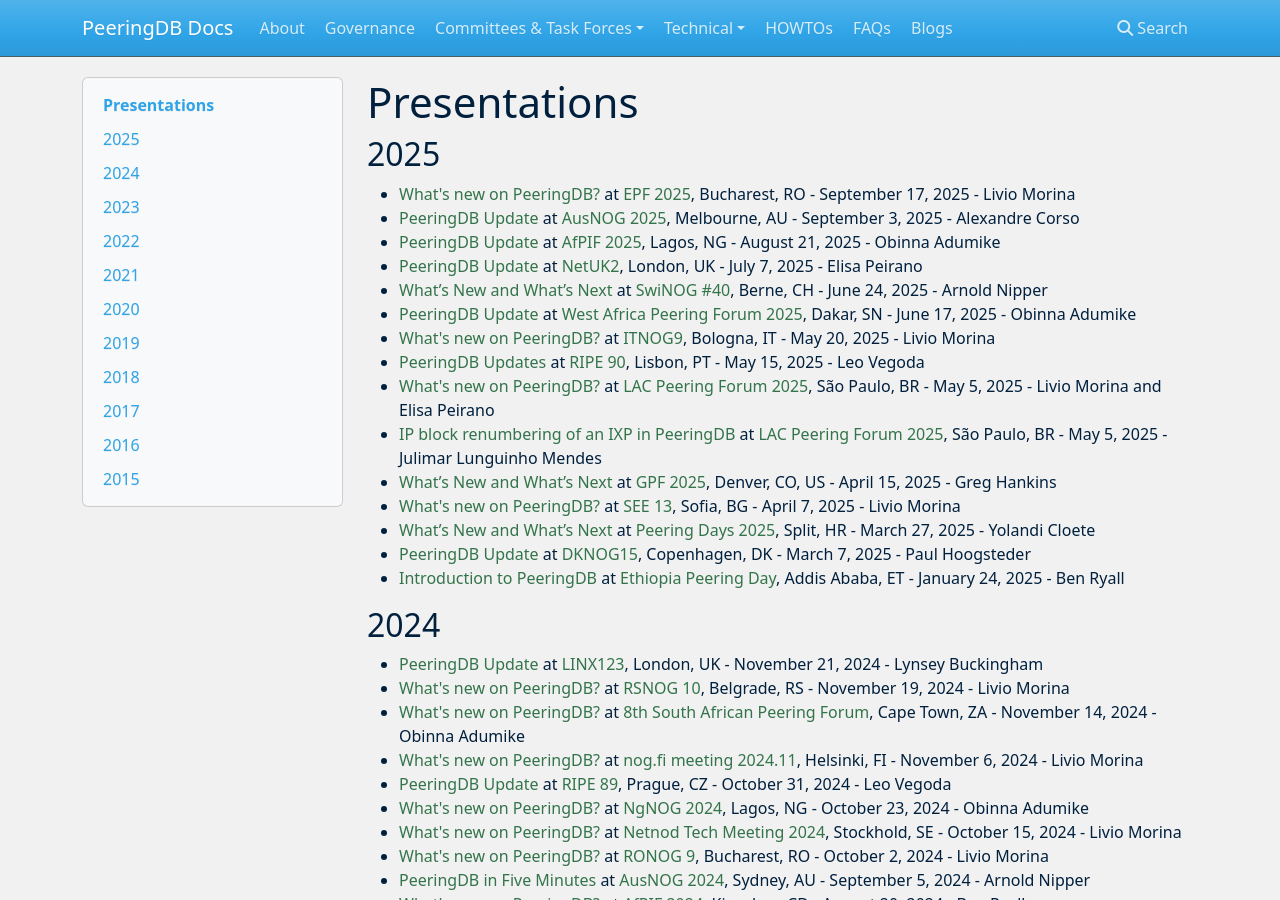
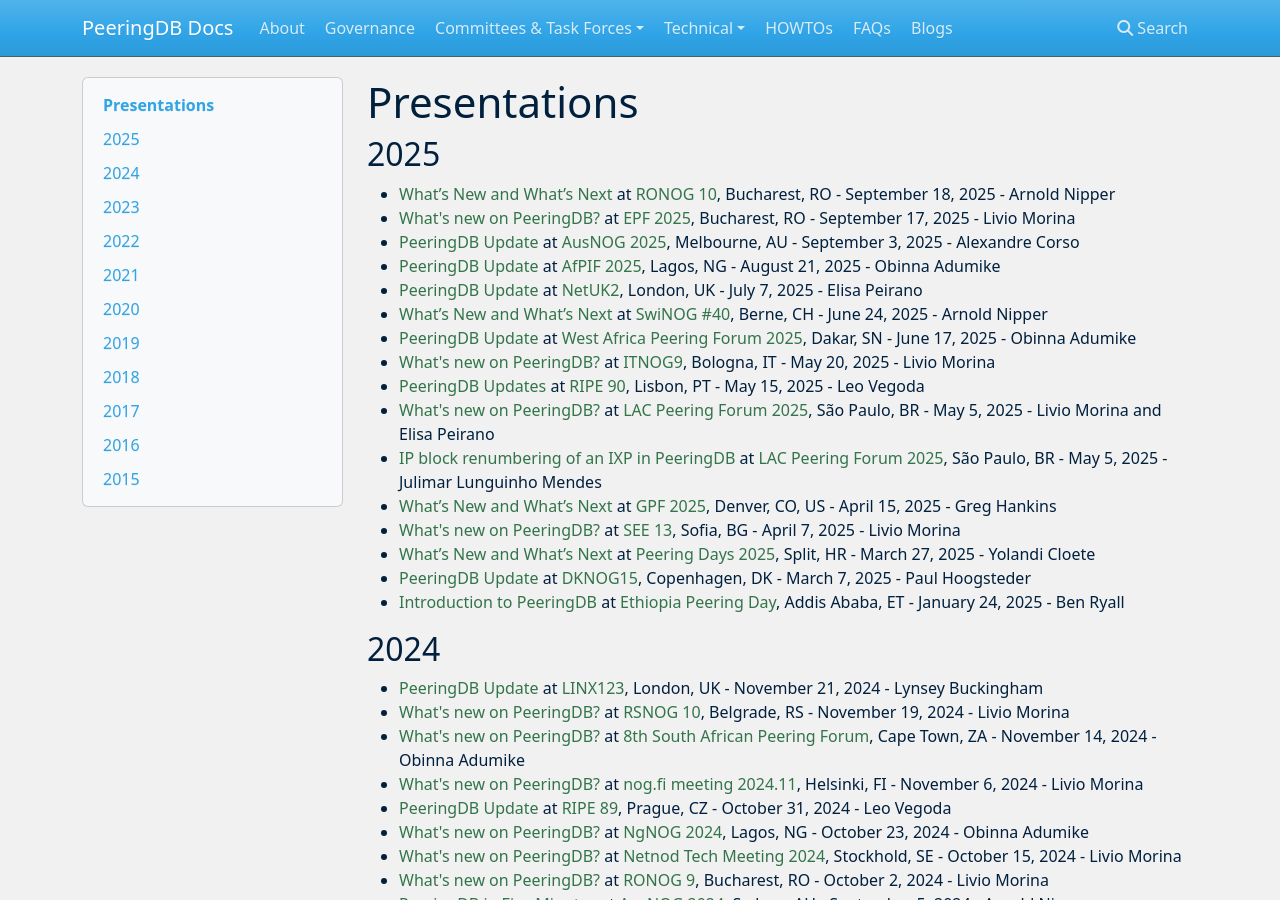
Before and after one commit to peeringdb/docs, an MkDocs documentation site: the page built from docs/presentations.md, in a window 1280 px wide and 900 px high. Built offline with MkDocs 1.6.1, drawn with Linux system fonts in a browser that asks for light colours; nearby versions of some CDN libraries.

Commit message:
Added Arnold's RONOG 10 presentation.

```diff
--- a/docs/presentations.md
+++ b/docs/presentations.md
@@ -2,6 +2,7 @@
 
 ## 2025
 
+- [What’s New and What’s Next](presentation/20250918_RONOG10_Arnold_Nipper.pdf) at [RONOG 10](https://www.ronog.ro/), Bucharest, RO - September 18, 2025 - Arnold Nipper
 - [What's new on PeeringDB?](presentation/20250917_EPF2025_Livio_Morina.pdf) at [EPF 2025](https://peering-forum.eu/), Bucharest, RO - September 17, 2025 - Livio Morina
 - [PeeringDB Update](presentation/20250903_AusNOG2025_Alex_Corso.pdf) at [AusNOG 2025](https://www.ausnog.net/events/ausnog-2025/), Melbourne, AU - September 3, 2025 - Alexandre Corso
 - [PeeringDB Update](presentation/20250821_AfPIF2025_Obinna_Adumike.pdf) at [AfPIF 2025](https://www.afpif.org/afpif2025/), Lagos, NG - August 21, 2025 - Obinna Adumike
```
Also changed, not shown: 1 other file.
